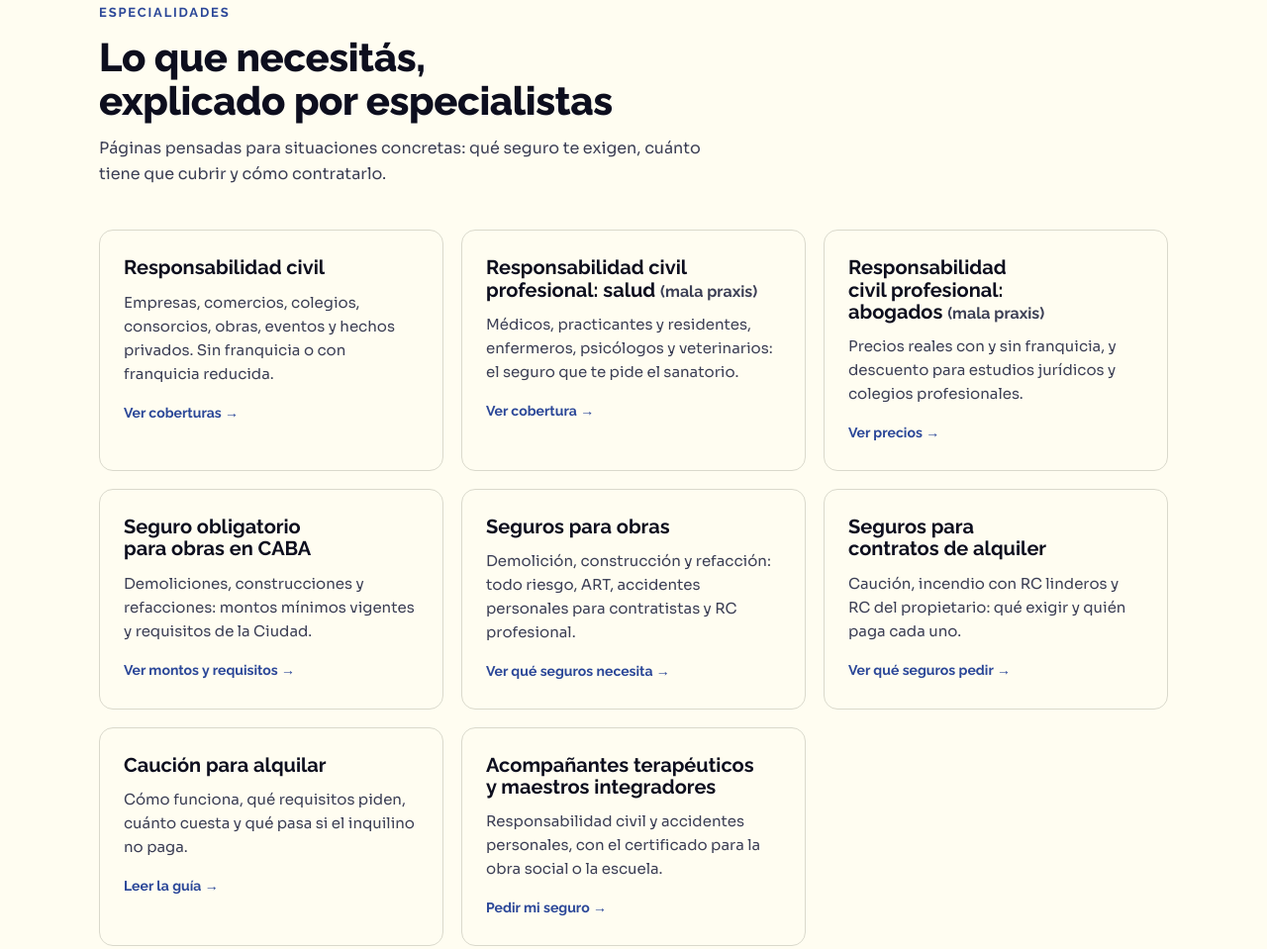
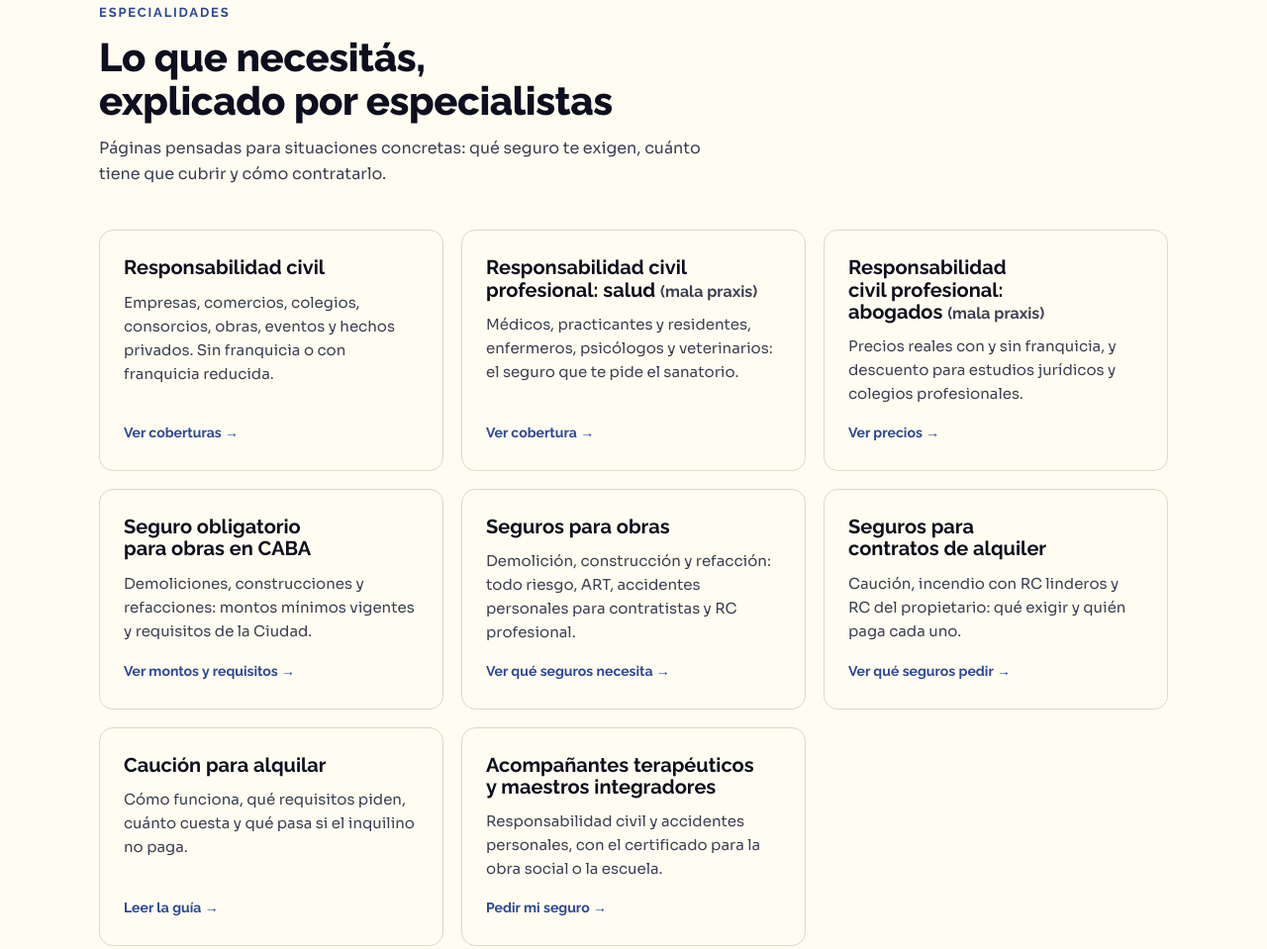
Before and after one commit to Grupoacsa/grupoac-web, a plain HTML site: page index.html in a window 1280 px wide. Shown: the part 2767-3726 px from the top of the page at 99% size. Drawn offline with Linux system fonts and the light colour scheme.

Commit message:
Especialidades: enlaces 'Ver…' alineados al pie de cada tarjeta y títulos equilibrados (#3)
Claude-Session: https://claude.ai/code/session_019S81tNWPPxvH8kFVK1xNC7

Co-authored-by: Claude <noreply@anthropic.com>

```diff
--- a/index.html
+++ b/index.html
@@ -387,6 +387,9 @@ footer{background:var(--navy);color:#B9BBC8;border-top:1px solid rgba(148,165,21
 .links-card a{margin-top:0}
 .seguro .links-card a.mas{font-weight:600;color:var(--texto-suave);text-decoration:underline;text-underline-offset:3px}
 .seguro h3.t-card{font-size:20px;font-weight:700;margin:0}
+#especialidades .seguro{display:flex;flex-direction:column}
+#especialidades .seguro a{margin-top:auto;padding-top:4px}
+#especialidades .seguro h3.t-card{text-wrap:balance}
 .b{font-weight:700}
 .sr-only{position:absolute;width:1px;height:1px;padding:0;margin:-1px;overflow:hidden;clip:rect(0 0 0 0);white-space:nowrap;border:0}
 .t-sub{font-weight:600;color:var(--texto-suave);font-size:.8em}
```
